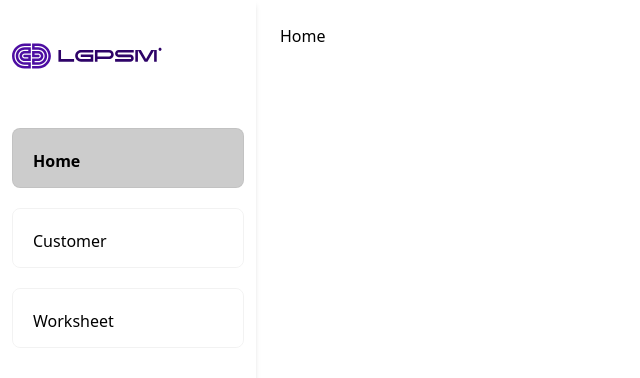
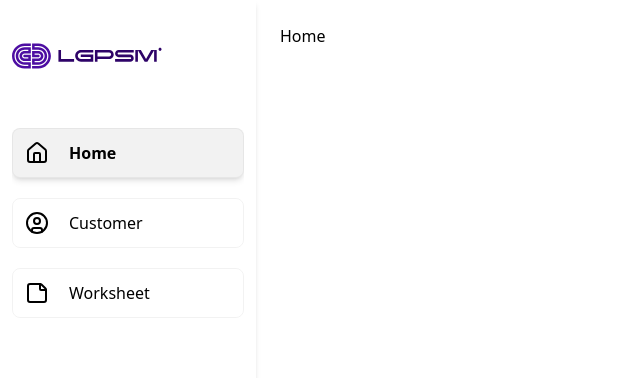
Before and after one commit to Miho19/lewiss-client, a React (Vite) app: page / in a window 1280 px wide. Shown: the top 378 px of the page, without its empty margins (0-640 px from the left). Built offline with nearby package versions, Linux system fonts and the light colour scheme.

Commit message:
Icons to sidebar buttons/adjusted styling to better match rest

```diff
--- a/src/components/sidebar/SidebarLink.tsx
+++ b/src/components/sidebar/SidebarLink.tsx
@@ -7,22 +7,24 @@ export type SidebarLinkProps = {
   icon: LucideIcon;
   closeSidebar: () => void;
 };
+// h-15 text-left text-black p-5 hover:bg-gray-150 hover:cursor-pointer transition duration-300 ease-in-out border border-black/5 rounded-lg
 
 function SidebarLink(prosp: SidebarLinkProps) {
-  const { name, path, closeSidebar } = prosp;
+  const { name, path, icon: Icon, closeSidebar } = prosp;
 
   function navLinkClasses({ isActive }: { isActive: boolean }) {
     const base =
-      'h-15 text-left text-black p-5 hover:bg-black/85 hover:cursor-pointer hover:text-white transition duration-300 ease-in-out border border-black/5 rounded-lg';
+      'flex p-3 gap-x-5 rounded-lg cursor-pointer hover:shadow-md transition-all duration-300 ease-in-out border border-black/5';
 
-    const stateClasses = isActive ? ` font-bold bg-black/20` : ``;
+    const stateClasses = isActive ? ` font-semibold bg-black/5 shadow-md` : ``;
 
     return base + stateClasses;
   }
 
   return (
     <NavLink className={navLinkClasses} to={path} end onClick={closeSidebar}>
-      {name}
+      <Icon />
+      <p>{name}</p>
     </NavLink>
   );
 }
```
